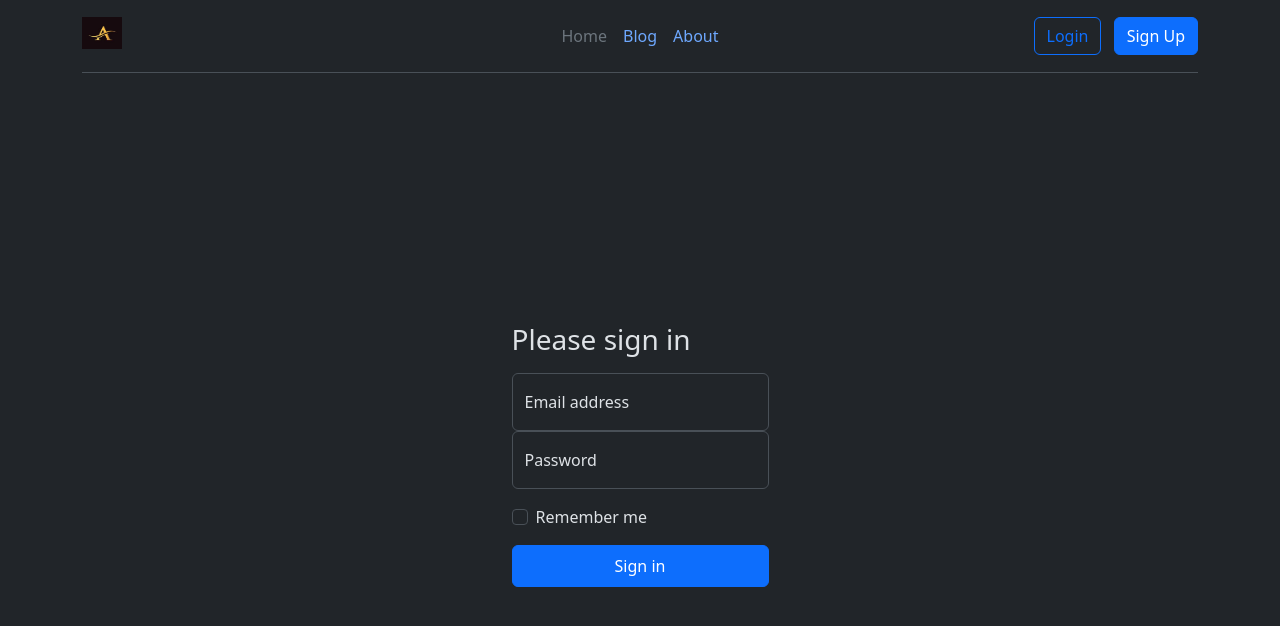
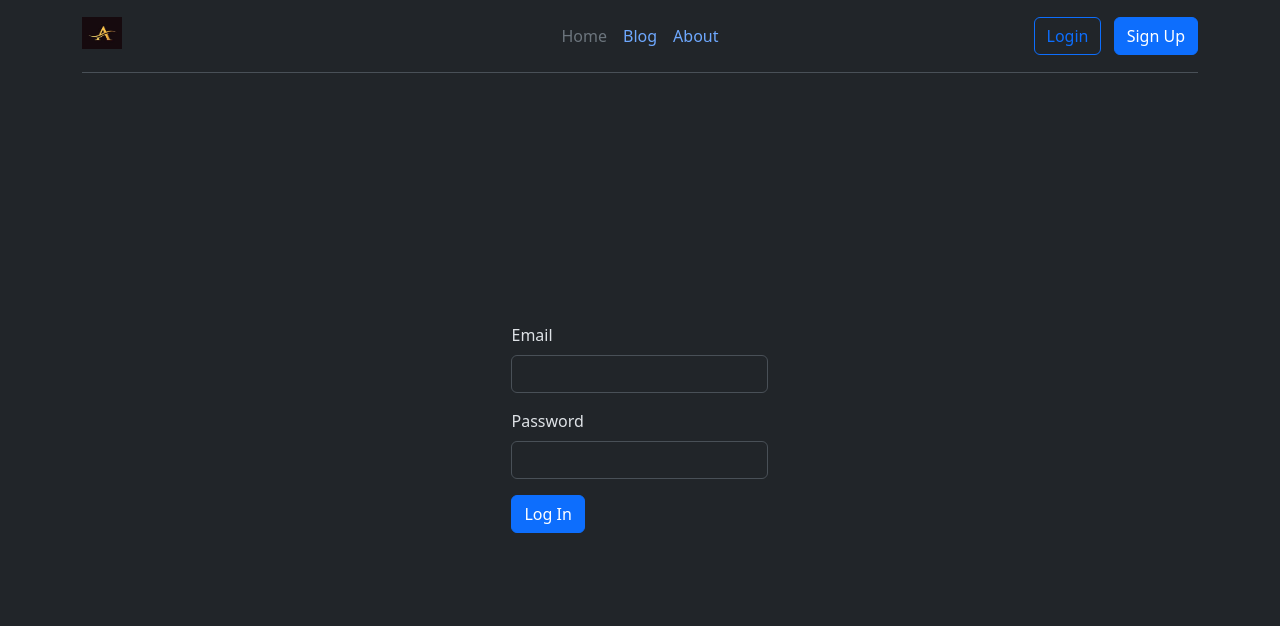
Before and after one commit to posiboy/pipe_project, a Flask app: page /login in a window 1280 px wide. Shown: the top 626 px of the page. Run offline with Flask 3, Linux system fonts and the light colour scheme; some libraries are stand-ins or nearby versions.

Commit message:
Update login.hml

```diff
--- a/templates/login.html
+++ b/templates/login.html
@@ -4,30 +4,9 @@
 {% block title %} Login {% endblock %}
 
 {% block content %}
-<!--    <div class="col-lg-8 col-md-10 mx-auto hero">-->
-<!--        {{ render_form(form, novalidate=True, button_map={"submit": "primary"}) }}-->
-<!--    </div>-->
-    <div class="custom-container hero">
-        <form>
-          <h1 class="h3 mb-3 fw-normal">Please sign in</h1>
-
-          <div class="form-floating">
-            <input type="email" class="form-control" id="floatingInput" placeholder="name@example.com">
-            <label for="floatingInput">Email address</label>
-          </div>
-          <div class="form-floating">
-            <input type="password" class="form-control" id="floatingPassword" placeholder="Password">
-            <label for="floatingPassword">Password</label>
-          </div>
-
-          <div class="form-check text-start my-3">
-            <input class="form-check-input" type="checkbox" value="remember-me" id="flexCheckDefault">
-            <label class="form-check-label" for="flexCheckDefault">
-              Remember me
-            </label>
-          </div>
-          <button class="btn btn-primary w-100 py-2" type="submit">Sign in</button>
-        </form>
+    <div class="col-lg-8 col-md-10 mx-auto custom-container hero">
+    <!-- <h3>Please sign in</h3> -->
+        {{ render_form(form, novalidate=True, button_map={"submit": "primary"}) }}
     </div>
 
 {% endblock %}
```
